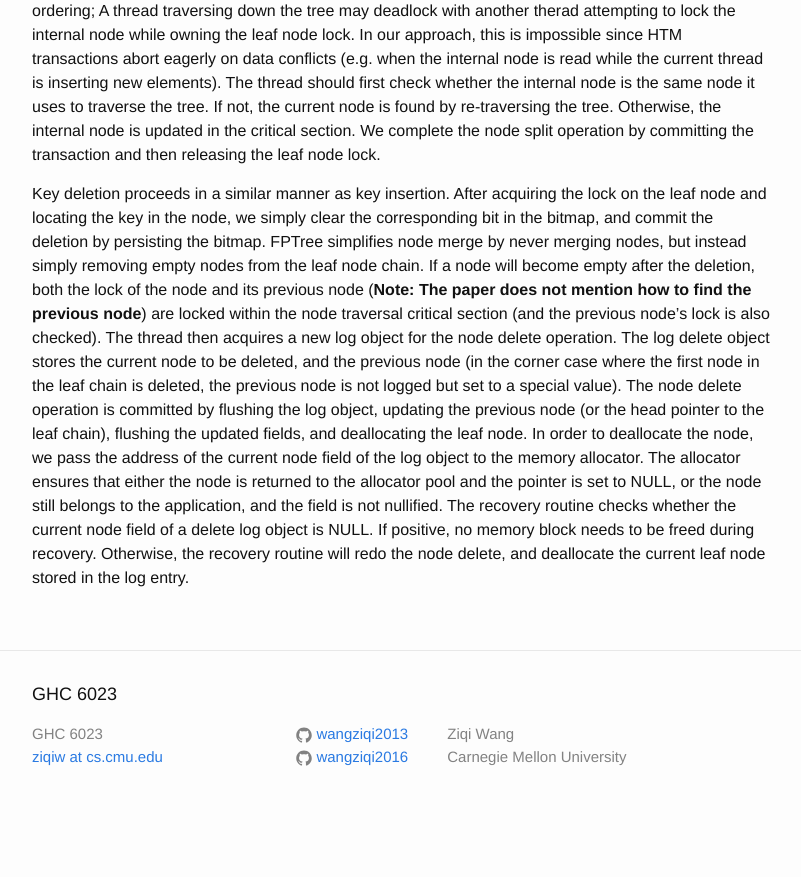
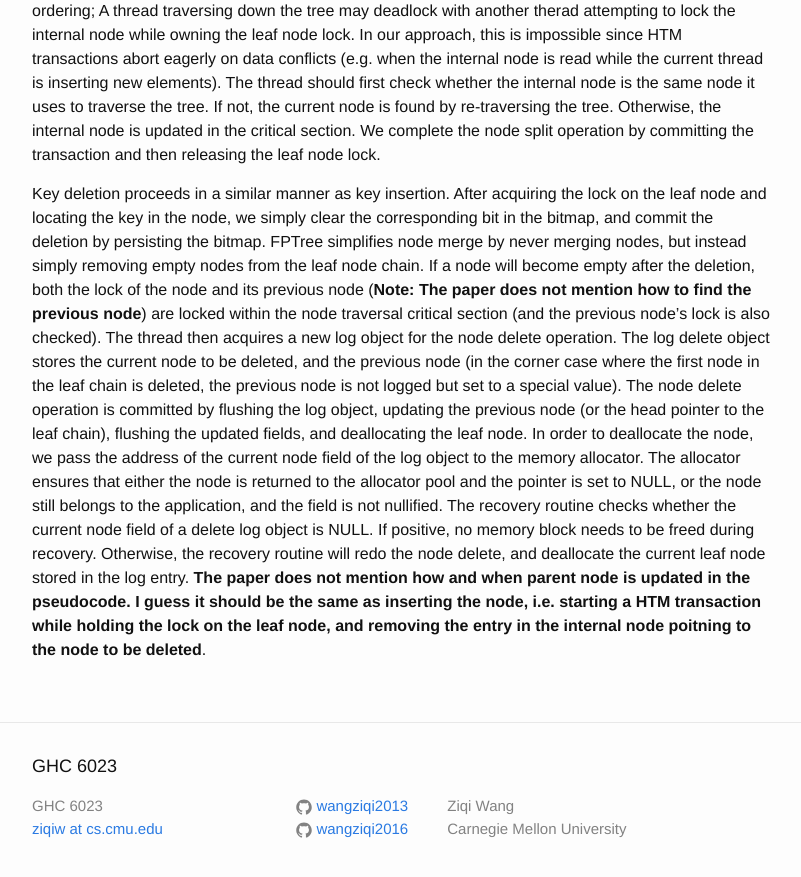
Before and after one commit to wangziqi2013/wangziqi2013.github.io, a Jekyll site: the page built from _posts/2019-11-17-fptree.markdown, in a window 1280 px wide and 900 px high, scrolled down 3886 px. Shown: the top 877 px of the window, without its empty margins (238-1039 px from the left). Built offline with Jekyll 4.4.1, drawn with Linux system fonts in a browser that asks for light colours; before the commit the page ends 4714 px from its top, so only the background shows below that.

Commit message:
Adding parent node delete

```diff
--- a/_posts/2019-11-17-fptree.markdown
+++ b/_posts/2019-11-17-fptree.markdown
@@ -161,4 +161,6 @@ of the log object to the memory allocator. The allocator ensures that either the
 pool and the pointer is set to NULL, or the node still belongs to the application, and the field is not nullified.
 The recovery routine checks whether the current node field of a delete log object is NULL. If positive, no memory
 block needs to be freed during recovery. Otherwise, the recovery routine will redo the node delete, and deallocate
-the current leaf node stored in the log entry.
+the current leaf node stored in the log entry. **The paper does not mention how and when parent node is updated in
+the pseudocode. I guess it should be the same as inserting the node, i.e. starting a HTM transaction while holding the
+lock on the leaf node, and removing the entry in the internal node poitning to the node to be deleted**.
```
